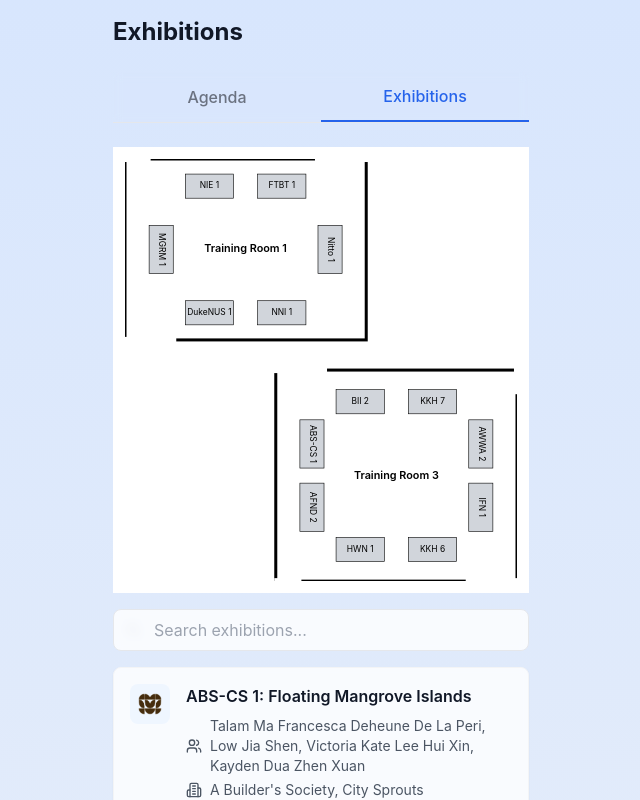
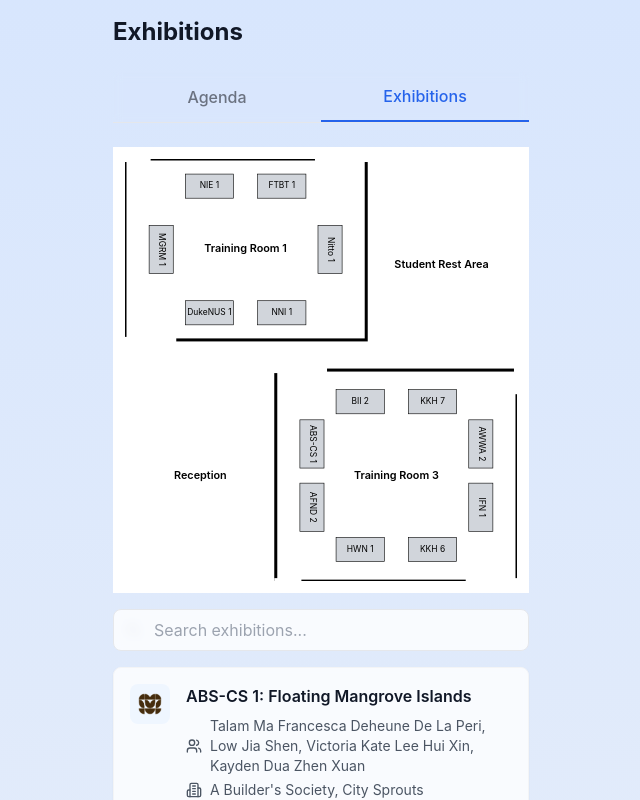
Before and after one commit to cheesetan/idp-symposium, a React (Create React App) app: page / in a window 1280 px wide. Both pictures are taken after a click on the button "Exhibitions". Shown: the top 800 px of the page, without its empty margins (319-959 px from the left). Built offline with nearby package versions, Linux system fonts and the light colour scheme.

Commit message:
Add student rest area and reception

```diff
--- a/src/data/floorplan.tsx
+++ b/src/data/floorplan.tsx
@@ -4,16 +4,18 @@
   roomWidth: number;
   roomHeight: number;
   name: string;
+  walled: boolean;
   doors: { x: number; y: number; vertical: boolean; double: boolean; }[];
   tables: { x: number; y: number; name: string; vertical: boolean; }[];
 };
 
-export const trainingRoom1 = {
+export const trainingRoom1: Room = {
     roomX: 0,
     roomY: 0,
     roomWidth: 400,
     roomHeight: 300,
     name: "Training Room 1",
+    walled: true,
     doors: [
         { // bottom left
             x: 10,
@@ -74,12 +76,13 @@
     ]
 };
 
-export const trainingRoom3 = {
+export const trainingRoom3: Room = {
     roomX: 250,
     roomY: 350,
     roomWidth: 400,
     roomHeight: 350,
     name: "Training Room 3",
+    walled: true,
     doors: [
         { // top left
             x: 10,
@@ -158,9 +161,33 @@
     ]
 };
 
-const floorplan = [
+export const studentRestArea: Room = {
+    roomX: 400,
+    roomY: 0,
+    roomWidth: 250,
+    roomHeight: 350,
+    name: "Student Rest Area",
+    walled: false,
+    doors: [],
+    tables: []
+}
+
+export const reception: Room = {
+    roomX: 0,
+    roomY: 350,
+    roomWidth: 250,
+    roomHeight: 350,
+    name: "Reception",
+    walled: false,
+    doors: [],
+    tables: []
+}
+
+const floorplan: Room[]= [
     trainingRoom1,
-    trainingRoom3
+    trainingRoom3,
+    studentRestArea,
+    reception
 ]
 
 export default floorplan;
--- a/src/ui/FloorPlan.tsx
+++ b/src/ui/FloorPlan.tsx
@@ -31,11 +31,12 @@
     );
 };
 
-const RoomPlan = ({onTableClick, onRoomClick, roomX, roomY, roomWidth, roomHeight, tables, doors, name}) => {
+const RoomPlan = ({onTableClick, onRoomClick, roomX, roomY, roomWidth, roomHeight, tables, doors, name, walled}) => {
     return (
       <g transform={`translate(${roomX}, ${roomY})`}> {/* Transform the X and Y according to roomX and roomY */}
 
-        {/* Room walls */}
+        {/* Room walls, if the room is walled */}
+        {walled && (
           <rect
             x={0}
             y={0}
@@ -46,6 +47,9 @@
             onClick={onRoomClick}
             strokeWidth={wallThickness}
           />
+        )}
+
+        {/* Render the tables */}
         {tables.map((table, index) => (
             <Table key={index} {...table} roomWidth={roomWidth} roomHeight={roomHeight} onClick={() => onTableClick(table.name)} />
         ))}
--- a/src/ui/InteractiveFloorPlan.tsx
+++ b/src/ui/InteractiveFloorPlan.tsx
@@ -19,6 +19,13 @@
         console.error(`Room not found: ${roomName}`);
         return;
       }
+
+      // determine if the room is walled. If it isn't, don't focus on it
+      if (!room.walled) {
+        console.log(`Room is not walled: ${room.name}`);
+        return;
+      }
+
       console.log(`Room found: ${room.name}`);
       setFocusedRoom(room); // set the focused room
     }
@@ -37,7 +44,6 @@
           onGroupFocus(tableName)
         }
       />
-      {focusedRoom?.name}
     </div>
   );
 };
```
Lines whose indentation alone changed are shown as unchanged.
